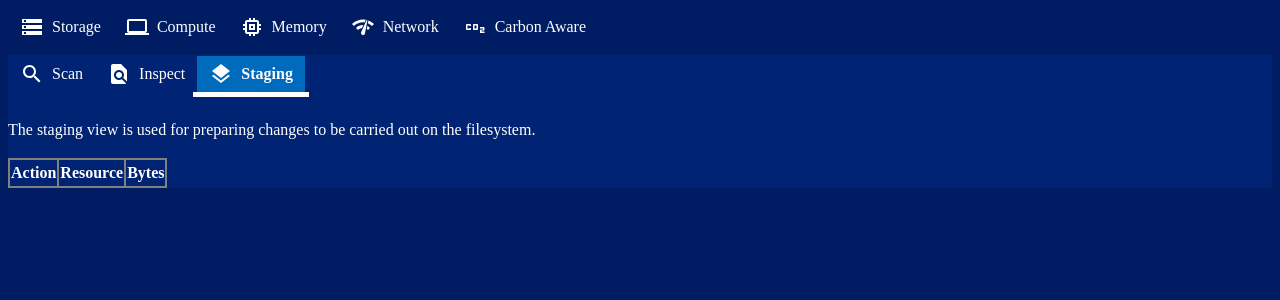
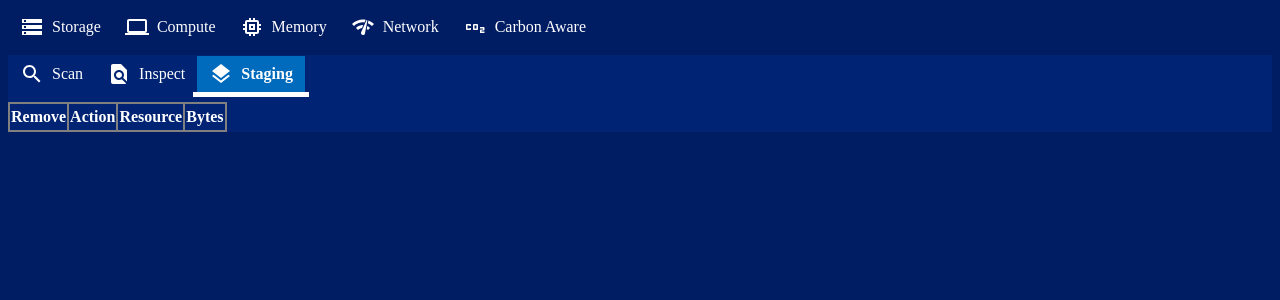
Before and after one commit to toaler/dups, a React (Vite) app: page / in a window 1280 px wide. Both pictures are taken after a click on the tab "Staging". Shown: the top 300 px of the page. Built offline with nearby package versions, Linux system fonts and the light colour scheme.

Commit message:
Added ability to remove row from staging screen

```diff
--- a/src/App.jsx
+++ b/src/App.jsx
@@ -82,7 +82,7 @@ function App() {
                 </TabPanel>
                 <TabPanel>
                     <div className="scrollable-content">
-                        <StagingTab actions={actions}></StagingTab>
+                        <StagingTab actions={actions} setActions={setActions}></StagingTab>
                     </div>
                 </TabPanel>
             </Tabs>
--- a/src/storage/StagingTab.jsx
+++ b/src/storage/StagingTab.jsx
@@ -1,12 +1,18 @@
-import React from 'react';
+import DeleteIcon from '@mui/icons-material/Delete';
+import IconButton from '@mui/material/IconButton'; // Assuming you use MUI IconButton for better click handling
 
-function StagingTab({actions}) { // Use the correct prop name here
+function StagingTab({ actions, setActions }) {
+    // Function to handle deletion of an item from the actions array
+    const handleDelete = (indexToDelete) => {
+        setActions(currentActions => currentActions.filter((_, index) => index !== indexToDelete));
+    };
+
     return (
         <div>
-            <p>The staging view is used for preparing changes to be carried out on the filesystem.</p>
             <table>
                 <thead>
                 <tr>
+                    <th style={{textAlign: "left"}}>Remove</th>
                     <th style={{textAlign: "left"}}>Action</th>
                     <th style={{textAlign: "left"}}>Resource</th>
                     <th style={{textAlign: "right"}}>Bytes</th>
@@ -15,6 +21,9 @@ function StagingTab({actions}) { // Use the correct prop name here
                 <tbody>
                 {actions.map((actionObj, index) => (
                     <tr key={index}>
+                        <td>
+                            <DeleteIcon onClick={() => handleDelete(index)} style={{padding: 0}}/>
+                        </td>
                         <td>{actionObj.action}</td>
                         <td>{actionObj.path}</td>
                         <td style={{textAlign: "right"}}>{actionObj.bytes.toLocaleString("en-US")}</td>
```
